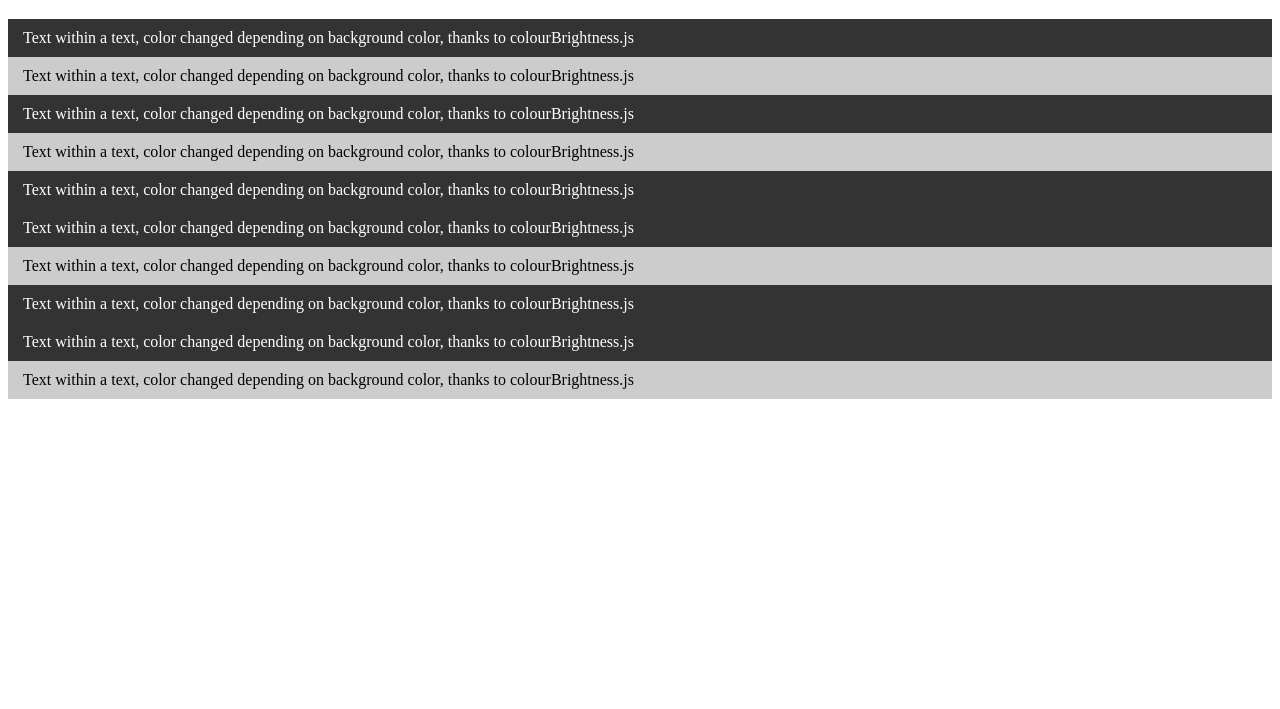
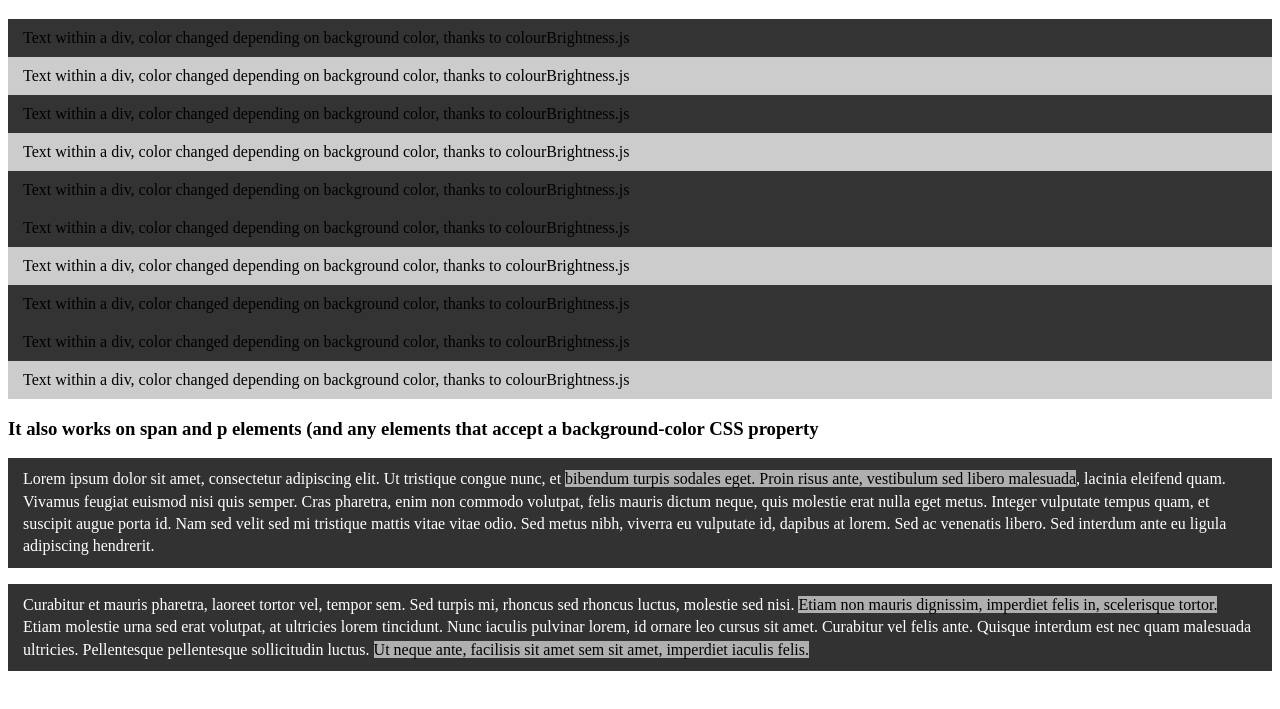
Before and after one commit to jamiebrittain/colourBrightness.js, a plain HTML site: page index.html in a window 1280 px wide. Shown: the part 61-770 px from the top of the page. Drawn offline with nearby package versions, Linux system fonts and the light colour scheme.

Commit message:
Updated index.html demo file again

```diff
--- a/index.html
+++ b/index.html
@@ -4,13 +4,21 @@
         <meta charset="utf-8">
         <title>Demo of colourBrightness.js jQuery plugin</title>
         <style>
-        	.lightbox {
+        	.row {
         		background-color: #333;
         		padding: 10px 15px;
         	}
-        	.lightbox2 {
+        	.row2 {
         		background-color: #ccc;
         		padding: 10px 15px;
+        	}
+        	p {
+        		background-color: rgb(50,50,50);
+        		padding: 10px 15px;
+        		line-height: 1.4;
+        	}
+        	span {
+        		background-color: rgb(175,175,175);
         	}
 
         	.light {
@@ -28,20 +36,27 @@
 			// Target your element(s)
 			$('.lightbox, .lightbox2').colourBrightness();
 			// $('.lightbox2').colourBrightness();
+
+			$('p, span').colourBrightness();
 		});
         </script>
     </head>
     <body>
     	<h1>Demo: colourBrightness.js jQuery plugin</h1>
-        <div class="lightbox">Text within a text, color changed depending on background color, thanks to colourBrightness.js</div>
-        <div class="lightbox2">Text within a text, color changed depending on background color, thanks to colourBrightness.js</div>
-        <div class="lightbox">Text within a text, color changed depending on background color, thanks to colourBrightness.js</div>
-        <div class="lightbox2">Text within a text, color changed depending on background color, thanks to colourBrightness.js</div>
-        <div class="lightbox">Text within a text, color changed depending on background color, thanks to colourBrightness.js</div>
-        <div class="lightbox">Text within a text, color changed depending on background color, thanks to colourBrightness.js</div>
-        <div class="lightbox2">Text within a text, color changed depending on background color, thanks to colourBrightness.js</div>
-        <div class="lightbox">Text within a text, color changed depending on background color, thanks to colourBrightness.js</div>
-        <div class="lightbox">Text within a text, color changed depending on background color, thanks to colourBrightness.js</div>
-        <div class="lightbox2">Text within a text, color changed depending on background color, thanks to colourBrightness.js</div>
+        <div class="row">Text within a div, color changed depending on background color, thanks to colourBrightness.js</div>
+        <div class="row2">Text within a div, color changed depending on background color, thanks to colourBrightness.js</div>
+        <div class="row">Text within a div, color changed depending on background color, thanks to colourBrightness.js</div>
+        <div class="row2">Text within a div, color changed depending on background color, thanks to colourBrightness.js</div>
+        <div class="row">Text within a div, color changed depending on background color, thanks to colourBrightness.js</div>
+        <div class="row">Text within a div, color changed depending on background color, thanks to colourBrightness.js</div>
+        <div class="row2">Text within a div, color changed depending on background color, thanks to colourBrightness.js</div>
+        <div class="row">Text within a div, color changed depending on background color, thanks to colourBrightness.js</div>
+        <div class="row">Text within a div, color changed depending on background color, thanks to colourBrightness.js</div>
+        <div class="row2">Text within a div, color changed depending on background color, thanks to colourBrightness.js</div>
+
+        <h3>It also works on span and p elements (and any elements that accept a background-color CSS property</h3>
+
+        <p>Lorem ipsum dolor sit amet, consectetur adipiscing elit. Ut tristique congue nunc, et <span>bibendum turpis sodales eget. Proin risus ante, vestibulum sed libero malesuada</span>, lacinia eleifend quam. Vivamus feugiat euismod nisi quis semper. Cras pharetra, enim non commodo volutpat, felis mauris dictum neque, quis molestie erat nulla eget metus. Integer vulputate tempus quam, et suscipit augue porta id. Nam sed velit sed mi tristique mattis vitae vitae odio. Sed metus nibh, viverra eu vulputate id, dapibus at lorem. Sed ac venenatis libero. Sed interdum ante eu ligula adipiscing hendrerit.</p>
+        <p>Curabitur et mauris pharetra, laoreet tortor vel, tempor sem. Sed turpis mi, rhoncus sed rhoncus luctus, molestie sed nisi. <span>Etiam non mauris dignissim, imperdiet felis in, scelerisque tortor.</span> Etiam molestie urna sed erat volutpat, at ultricies lorem tincidunt. Nunc iaculis pulvinar lorem, id ornare leo cursus sit amet. Curabitur vel felis ante. Quisque interdum est nec quam malesuada ultricies. Pellentesque pellentesque sollicitudin luctus. <span>Ut neque ante, facilisis sit amet sem sit amet, imperdiet iaculis felis.</span></p>
     </body>
 </html>
```
